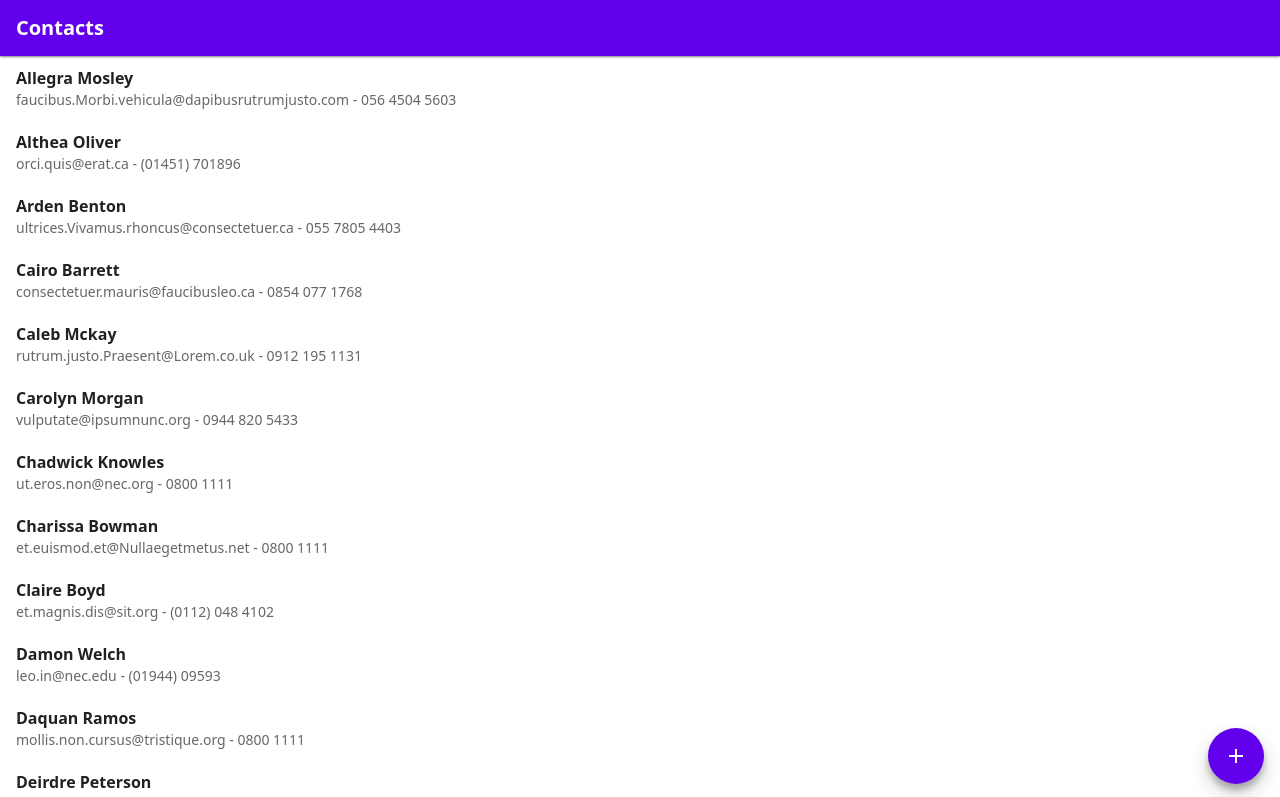
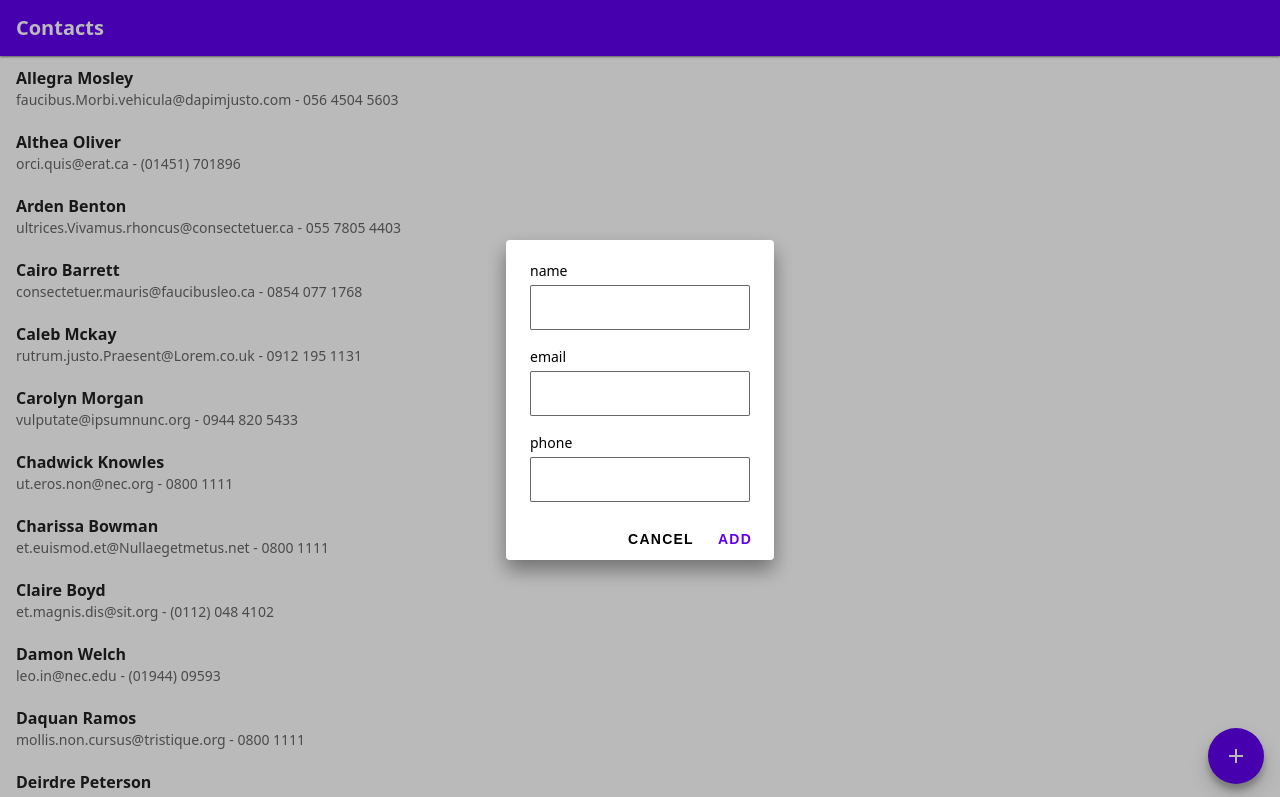
Before and after one commit to mstrutt/pwa-tutorial, a website built with Parcel: page app/index.html in a window 1280 px wide. Both pictures are taken after a click on the button "Add contact". Shown: the top 797 px of the page. Built offline with nearby package versions, Linux system fonts and the light colour scheme; data requests are answered from the project's data file.

Commit message:
Moving contact creation form to a fab/modal

```diff
--- a/app/index.html
+++ b/app/index.html
@@ -17,9 +17,21 @@
 
     <ul class="contact-list"></ul>
 
-    <button class="fab fab--primary" aria-label="Add contact">
+    <button class="fab fab--primary" aria-label="Add contact" aria-controls="add-contact-form">
       <svg xmlns="http://www.w3.org/2000/svg" width="24" height="24" viewBox="0 0 24 24"><path d="M19 13h-6v6h-2v-6H5v-2h6V5h2v6h6v2z"/><path d="M0 0h24v24H0z" fill="none"/></svg>
     </button>
+
+    <div class="fab-form is-hidden" id="add-contact-form" aria-hidden="true">
+      <form>
+        <label for="name">name</label><input id="name" name="name" />
+        <label for="email">email</label><input type="email" id="email" name="email" />
+        <label for="phone">phone</label><input type="tel id="phone" name="phone" />
+        <div class="fab-form__actions">
+          <button aria-controls="add-contact-form" type="button">Cancel</button>
+          <button class="primary" type="submit">Add</button>
+        </div>
+      </form>
+    </div>
 
     <script src="./main.js"></script>
   </body>
--- a/app/main.js
+++ b/app/main.js
@@ -1,10 +1,12 @@
 import { MESSAGES, SYNCS } from './config';
 import { updateContacts } from './utils/api-handlers';
+import { FabForm } from './utils/fab-form';
 import { ListHandler } from './utils/list-handler';
 import { SyncBar } from './utils/sync-bar';
 
 const listHandler = new ListHandler(document.querySelector('.contact-list'));
 const syncBar = new SyncBar(document.querySelector('.sync-bar'));
+const fabForm = new FabForm(document.querySelector('.fab-form'), listHandler.onSubmit);
 
 updateContacts()
   .then(() => {
--- /dev/null
+++ b/app/scss/_fab-form.scss
@@ -0,0 +1,21 @@
+.fab-form {
+  background-color: #fff;
+  border-radius: 4px;
+  bottom: 8px;
+  box-shadow: 0 10px 20px rgba(0, 0, 0, .4), 0 0 0 100vmax rgba(0, 0, 0, .27);
+  height: max-content;
+  left: 8px;
+  margin: auto;
+  padding: 12px 8px;
+  position: fixed;
+  right: 8px;
+  top: 8px;
+  width: min-content;
+
+  &__actions {
+    display: flex;
+    justify-content: flex-end;
+    margin-right: -8px;
+    margin-top: 12px;
+  }
+}
--- a/app/scss/_form.scss
+++ b/app/scss/_form.scss
@@ -1,10 +1,11 @@
 form {
-  padding: 0 16px;
+  padding: 8px 16px 0;
   width: min-content;
 
   label {
     display: block;
     font-size: 14px;
+    margin-bottom: 4px;
   }
 
   input {
@@ -13,11 +14,12 @@ form {
     font-family: inherit;
     font-size: inherit;
     margin-bottom: 16px;
-    padding: 4px;
+    padding: 8px;
+    width: 220px;
   }
 
   button {
     display: block;
-    margin-left: auto;
+    margin-left: 12px;
   }
 }
--- a/app/scss/_ui.scss
+++ b/app/scss/_ui.scss
@@ -11,4 +11,12 @@ button {
   font-size: 14px;
   font-weight: bold;
   text-transform: uppercase;
+
+  &.primary {
+    color: #6200ee;
+  }
 }
+
+.is-hidden {
+  display: none;
+}
--- a/app/styles.scss
+++ b/app/styles.scss
@@ -4,5 +4,6 @@
 @import './scss/app-bar';
 @import './scss/contact-list';
 @import './scss/fab';
+@import './scss/fab-form';
 @import './scss/form';
 @import './scss/sync-bar';
--- /dev/null
+++ b/app/utils/fab-form.js
@@ -0,0 +1,51 @@
+const HIDDEN_CLASS = 'is-hidden';
+
+export class FabForm {
+  constructor(element, onSubmitCallback) {
+    this.el = element;
+    this.form = this.el.querySelector('form');
+    this.onSubmitCallback = onSubmitCallback;
+    this.isShown = false;
+
+    this.clickOutsideToClose = this.clickOutsideToClose.bind(this);
+    this.onSubmit = this.onSubmit.bind(this);
+    this.show = this.show.bind(this);
+    this.hide = this.hide.bind(this);
+    this.toggle = this.toggle.bind(this);
+
+    this.form.addEventListener('submit', this.onSubmit);
+    document.querySelectorAll(`[aria-controls="${this.el.id}"]`).forEach((trigger) => {
+      trigger.addEventListener('click', this.toggle);
+    });
+  }
+
+  clickOutsideToClose(event) {
+    if (this.el.contains(event.target)) {
+      return;
+    }
+    event.preventDefault();
+    this.hide();
+  }
+
+  onSubmit(event) {
+    this.onSubmitCallback(event);
+    this.hide();
+  }
+
+  toggle(event) {
+    event.stopPropagation();
+    this.isShown ? this.hide() : this.show();
+  }
+
+  show() {
+    this.isShown = true;
+    this.el.classList.remove(HIDDEN_CLASS);
+    document.body.addEventListener('click', this.clickOutsideToClose);
+  }
+
+  hide() {
+    this.isShown = false;
+    this.el.classList.add(HIDDEN_CLASS);
+    document.body.removeEventListener('click', this.clickOutsideToClose);
+  }
+};
--- a/app/utils/list-handler.js
+++ b/app/utils/list-handler.js
@@ -42,9 +42,12 @@ export class ListHandler {
       .reduce((data, element) => {
         data[element.name] = element.value;
         return data;
-      }, {
-        id: Date.now(),
-      });
+      }, {});
+    if (!Object.values(newContact).some(val => val !== '')) {
+      // Don't save a contact if all values are empty
+      return;
+    }
+    newContact.id = Date.now();
     this.addContact(newContact);
   }
 
@@ -54,16 +57,6 @@ export class ListHandler {
         <h2 class="contact-list__name">${contact.name}</h2>
         <p class="contact-list__detail">${contact.email} - ${contact.phone}</p>
       </li>`;
-    }).join('') + `
-      <li>
-        <form>
-          <label for="name">name</label><input id="name" name="name" />
-          <label for="email">email</label><input type="email" id="email" name="email" />
-          <label for="phone">phone</label><input type="tel id="phone" name="phone" />
-          <button type="submit">Add</button>
-        </form>
-      </li>
-    `;
-    this.el.querySelector('form').addEventListener('submit', this.onSubmit);
+    }).join('');
   }
 }
--- a/db.json
+++ b/db.json
@@ -62,7 +62,7 @@
     },
     {
       "name": "Allegra Mosley",
-      "email": "faucibus.Morbi.vehicula@dapibusrutrumjusto.com",
+      "email": "faucibus.Morbi.vehicula@dapimjusto.com",
       "phone": "056 4504 5603",
       "id": 11
     },
@@ -182,7 +182,7 @@
     },
     {
       "name": "Erin Davidson",
-      "email": "consectetuer.ipsum.nunc@arcuiaculisenim.com",
+      "email": "consectetuer.nunc@arcuiaculisenim.com",
       "phone": "0845 46 42",
       "id": 31
     },
```
